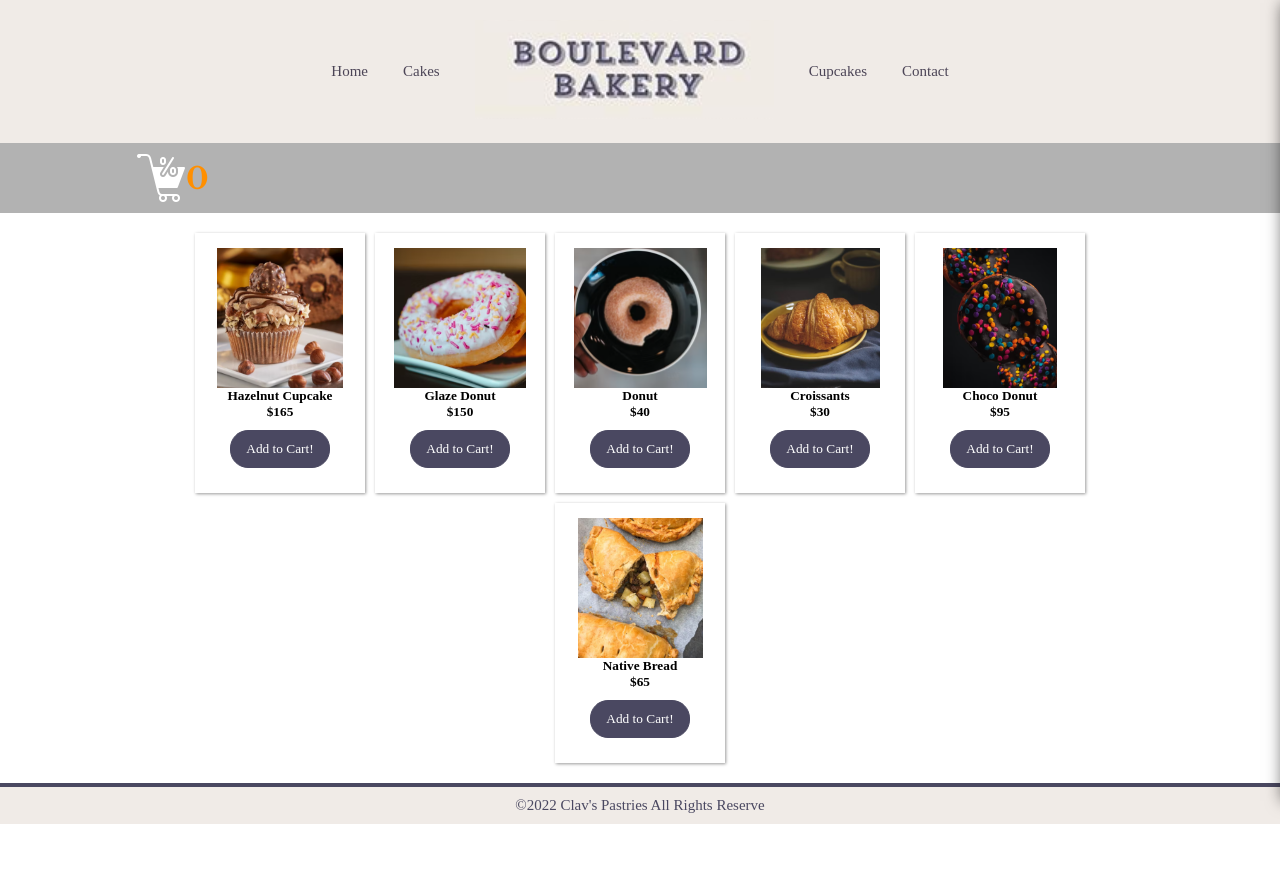
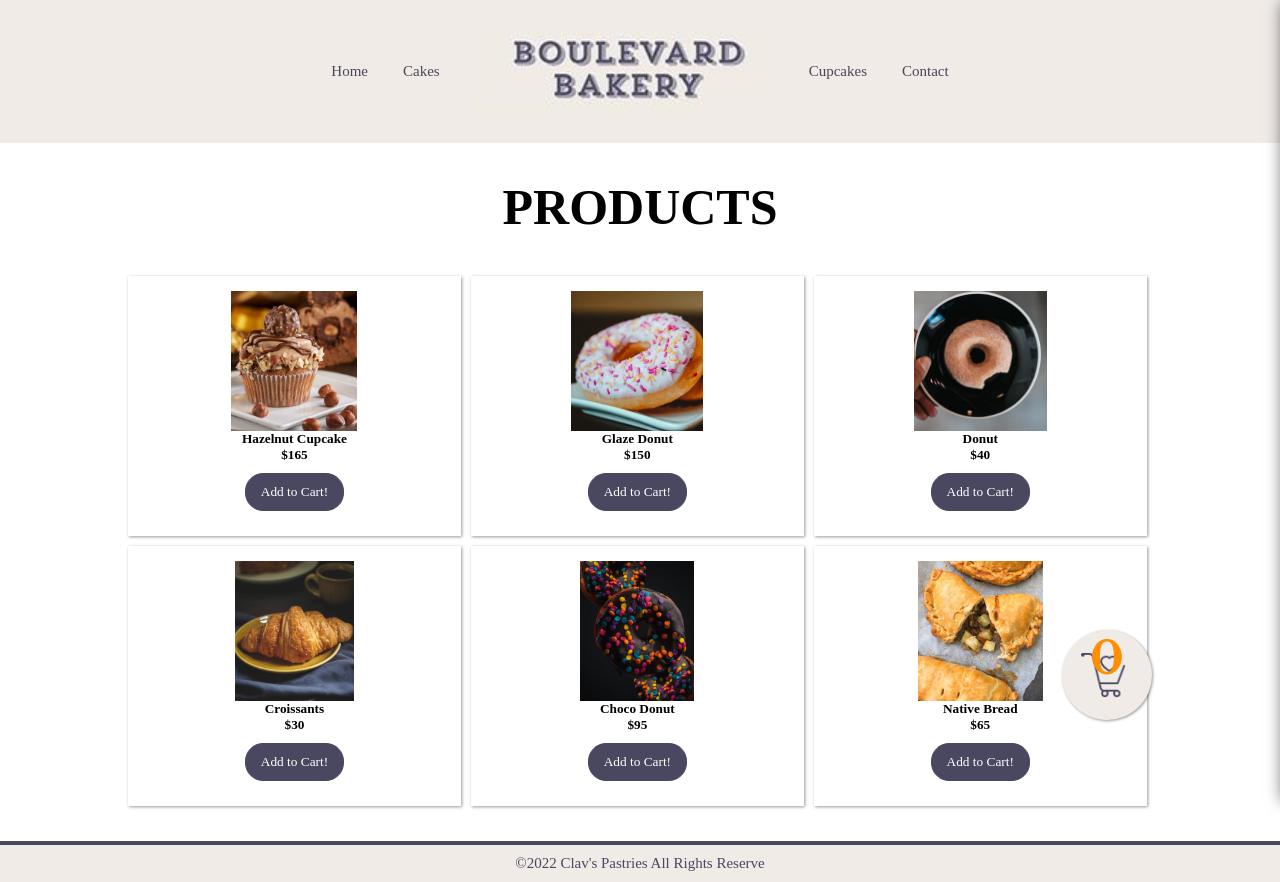
Before and after one commit to makibaby78/react-projects-test, a React (Create React App) app in the folder my-app/: page /order in a window 1280 px wide. Before the commit the page ends 824 px from the top, so only its background shows below. Built offline with nearby package versions, Linux system fonts and the light colour scheme; a web font is replaced by a local one.

Commit message:
Style Update

```diff
--- a/my-app/src/App.css
+++ b/my-app/src/App.css
@@ -57,8 +57,12 @@ h1{
     font-size: 50px;
 }
 /*Helpers*/
+.spta {
+    text-align: center;
+    padding: 15px 0;
+}
 .smh{
-    min-height: 650px;
+    min-height: 80vh;
 }
 .sw{
     width: 80%;
--- a/my-app/src/Products/ProductData.js
+++ b/my-app/src/Products/ProductData.js
@@ -12,6 +12,7 @@ export const ProductData = [
         id: '0',
         link: '../../images/products/hazelnut-cupcake.png',
         price: 165,
+        para: "Lorem ipsum dolor sit amet, consectetur adipiscing elit, sed do eiusmod tempor incididunt ut labore et dolore magna aliqua. Ut enim ad minim veniam, quis nostrud exercitation ullamco laboris nisi ut aliquip ex ea commodo consequat. Duis aute irure dolor in reprehenderit in voluptate velit esse cillum dolore eu fugiat nulla pariatur. Excepteur sint occaecat cupidatat non proident, sunt in culpa qui officia deserunt mollit anim id est laborum.",
     },
     {
         image: SlideTwo,
@@ -19,6 +20,7 @@ export const ProductData = [
         id: '1',
         link: '../../images/products/glaze-donut.png',
         price: 150,
+        para: "Lorem ipsum dolor sit amet, consectetur adipiscing elit, sed do eiusmod tempor incididunt ut labore et dolore magna aliqua. Ut enim ad minim veniam, quis nostrud exercitation ullamco laboris nisi ut aliquip ex ea commodo consequat. Duis aute irure dolor in reprehenderit in voluptate asvelit esse cillum dolore eu fugiat nulla pariatur. Excepteur sint occaecat cupidatat non proident, sunt in culpa qui officia deserunt mollit anim id est laborum.",
     },
     {
         image: SlideThree,
@@ -26,6 +28,7 @@ export const ProductData = [
         id: '2',
         link: '../../images/products/Donut.png',
         price: 40,
+        para: "Lasaszxorem ipsum dolor sit amet, consectetur adipiscing elit, sed do eiusmod tempor incididunt ut labore et dolore magna aliqua. Ut enim ad minim veniam, quis nostrud exercitation ullamco laboris nisi ut aliquip ex ea commodo consequat. Duis aute irure dolor in reprehenderit in voluptate velit esse cillum dolore eu fugiat nulla pariatur. Excepteur sint occaecat cupidatat non prsdoident, sunt in culpa qui officia deserunt mollit anim id est laborum.",
     },
     {
         image: SlideFour,
@@ -33,6 +36,7 @@ export const ProductData = [
         id: '3',
         link: '../../images/products/croissants.png',
         price: 30,
+        para: "Lasdasorem ipsum dolor sit amet, consectetur adipiscing elit, sed do eiusmod tempor incididunt ut labore et dolore magna aliqua. Ut enim ad minim veniam, quis nostrud exercitation ullamco laboris nisi ut aliquip ex ea commodo consequat. Duis aute irure dolor in reprehenderit in vzxcoluptate velit esse cillum dolore eu fugiat nulla pariatur. Excepteur sint occaecat cupidatat non proident, sunt in culpa qui officia deserunt mollit anim id est laborum.",
     },
     {
         image: SlideFive,
@@ -40,6 +44,7 @@ export const ProductData = [
         id: '4',
         link: '../../images/products/choco-donut.png',
         price: 95,
+        para: "Lorem ipsum dolor sit amet, consectetur adipiscing elit, sed do eiusmod tempor incididunt ut labore et dolore magna aliqua. Ut enim ad minim veniam, quis nostrud exercitation ullamco laboris nisi ut aliquip ex ea commodo consequat. Duis aute irure dolor in reprehenderit in voluptate svelit esse cillum dolore eu fugiat nulla pariatur. Excepteur sint occaecat cupidatat non proident, sunt in culpa qui officia deserunt mollit anim id est laborum.",
     },
     {
         image: SlideSix,
@@ -47,6 +52,7 @@ export const ProductData = [
         id: '5',
         link: '../../images/products/native-bread.png',
         price: 65,
+        para: "Lorem ipsum dolor sit amet, consectetur adipiscing elit, sed do eiusmod tempor incididunt ut labore et dolore magna aliqua. Ut enim ad minim veniam, quis nostrud exercitation usllamco laboris nisi ut aliquip ex ea commodo consequat. Duis aute irure dolor in reprehenderit in voluptate velit esse cillum dolore eu fugiat nulla pariatur. Excepteur sint occaecat cupidatat non proident, sunt in culpa qui officia deserunt mollit anim id est laborum.",
     }
 ]
 
--- a/my-app/src/Screens/Header/Header.css
+++ b/my-app/src/Screens/Header/Header.css
@@ -1,21 +1,48 @@
 
 /*header Second*/
 .header-second {
+    position: fixed;
     padding: 10px;
-    width: 100%;
-    background-color: rgb(0 0 0 / 30%);
+    background-color: #f0ebe7;
+    z-index: 1;
+    width: 90px;
+    height: 90px;
+    display: flex;
+    align-items: center;
+    justify-content: center;
+    border-radius: 50%;
 }
-.header-second a{
-    text-decoration: none;
+.header-second {
+    position: fixed;
+    padding: 10px;
+    background-color: #f0ebe7;
+    z-index: 1;
+    width: 90px;
+    height: 90px;
+    display: flex;
+    align-items: center;
+    justify-content: center;
+    border-radius: 50%;
+    box-shadow: 1px 1px 3px 0px rgb(0 0 0 / 40%);
+    box-sizing: border-box;
+    bottom: 10%;
+    right: 10%;
 }
-.cart-wrapper span{
-    font-size: 30px;
+.cart-wrapper span {
+    font-size: 45px;
     color: #ff8f00;
     font-family: libre-baskerville-bold;
+    position: absolute;
+    top: 0;
+    left: 50%;
+    transform: translateX(-50%);
 }
 .cart-wrapper {
     display: flex;
     align-items: center;
+    width: 100%;
+    height: 100%;
+    margin-left: -4px;
 }
 .cart-wrapper img{
     max-width: 50px;
--- a/my-app/src/Screens/Header/Header.js
+++ b/my-app/src/Screens/Header/Header.js
@@ -4,7 +4,6 @@ import React, { useState } from 'react'
 import { Link } from 'react-router-dom'
 import OI from '../../images/open white.png'
 import CI from '../../images/close white.png'
-import cart from '../../images/cart-icon.png'
 
 const Header = () => {
   const [headerVal, setHeaderVal]= useState('')
--- a/my-app/src/Screens/Header/Headerv2.js
+++ b/my-app/src/Screens/Header/Headerv2.js
@@ -1,5 +1,5 @@
 import React from 'react'
-import cart from '../../images/cart-icon-white.png'
+import cart from '../../images/cart-icon.png'
 import { useSelector } from 'react-redux'
 import { Link } from 'react-router-dom'
 
--- a/my-app/src/Screens/Order/Order.css
+++ b/my-app/src/Screens/Order/Order.css
@@ -1,3 +1,6 @@
+.order-content-wrapper h1 {
+    padding: 20px 0;
+}
 .card-item-order {
     background-position: center;
     background-size: contain;
@@ -9,14 +12,12 @@
 .order-wrapper{
     margin: auto;
 }
-.order-content-wrapper  {
+.products-wrapper  {
     padding: 20px 0;
     display: flex;
     column-gap: 10px;
     row-gap: 10px;
     flex-wrap: wrap;
-    justify-content: center;
-    margin: auto;
 }
 .order-card button {
     padding: 10px 15px;
@@ -35,12 +36,12 @@
 .order-card {
     box-shadow: 1px 1px 3px 0px rgb(0 0 0 / 40%);
     padding: 15px;
-    max-width: 172px;
     text-align: center;
     display: flex;
     justify-content: space-evenly;
     flex-direction: column;
     align-items: center;
+    width: calc(33% - 5px);
 }
 .card-description-order {
     min-height: 30px;
--- a/my-app/src/Screens/Order/Order.js
+++ b/my-app/src/Screens/Order/Order.js
@@ -7,8 +7,10 @@ import { addToCart } from '../../features/addToCart'
 const Order = () => {
   const dispatch = useDispatch();
   return (
-    <div className='order-wrapper ssw'>
-      <div className='order-content-wrapper sw'>
+    <div className='order-wrapper ssw smh'>
+      <div className='sw order-content-wrapper spta'>
+        <h1>PRODUCTS</h1>
+        <div className='products-wrapper'>
           {ProductData.map((products)=>{
             return(
               <div className='order-card' key={products.id}>
@@ -18,10 +20,11 @@ const Order = () => {
                   <h5>{products.description}</h5>
                   <h5>${products.price}</h5>
                 </div>
-              <button onClick={()=>{dispatch(addToCart({id:`${products.id}`, price:`${products.price}`}))}}>Add to Cart!</button>
+                <button onClick={()=>{dispatch(addToCart({id:`${products.id}`, price:`${products.price}`, para:`${products.para}`}))}}>Add to Cart!</button>
               </div>
             )
           })}
+        </div>
       </div>
     </div>
   )
--- a/my-app/src/Screens/ShoppingCart/ShoppingCart.css
+++ b/my-app/src/Screens/ShoppingCart/ShoppingCart.css
@@ -1,7 +1,23 @@
-.shoppingcart-wrapper.sw {
+.shoppingcart-wrapper {
     display: flex;
     flex-direction: column;
-    justify-content: center;
     align-items: center;
     row-gap: 15px;
 }
+.shoppingcart-wrapper h1 {
+    padding: 20px 0;
+}
+.cart-img {
+    height: 150px;
+    width: 150px;
+    background-color: #000;
+}
+.cart-item-wrapper {
+    display: flex;
+    flex-direction: row;
+    justify-content: flex-start;
+    column-gap: 25px;
+    box-shadow: 1px 1px 3px 0px rgb(0 0 0 / 40%);
+    padding: 15px;
+    width: 100%;
+}
--- a/my-app/src/Screens/ShoppingCart/ShoppingCart.js
+++ b/my-app/src/Screens/ShoppingCart/ShoppingCart.js
@@ -8,15 +8,21 @@ const ShoppingCart = () => {
   const dispatch = useDispatch();
   return (
     <div className='shoppingcart-wrapper sw smh'>
+      <div className='shoppingcart-content-wrapper ssw spta'>
+        <h1>SHOPPING CART</h1>
         {cartToDisplay.map((anyNameYouWant, index)=>{
           return(
             <div className='cart-item-wrapper' key={index}>
-              <h5>Price:{anyNameYouWant.price}</h5>
-              <h4>ID:{anyNameYouWant.id}</h4>
-              <button onClick={()=>{dispatch(removeToCart({id:anyNameYouWant.id}))}}>delete</button>
+              <div className='cart-img'></div>
+              <div className='cart-info'>
+                <h5>Price:{anyNameYouWant.price}</h5>
+                <p>{anyNameYouWant.para}</p>
+                <button onClick={()=>{dispatch(removeToCart({id:anyNameYouWant.id}))}}>delete</button>
+              </div>
             </div>
           )
         })}
+      </div>
     </div>
   )
 }
```
Lines whose indentation alone changed are shown as unchanged.
